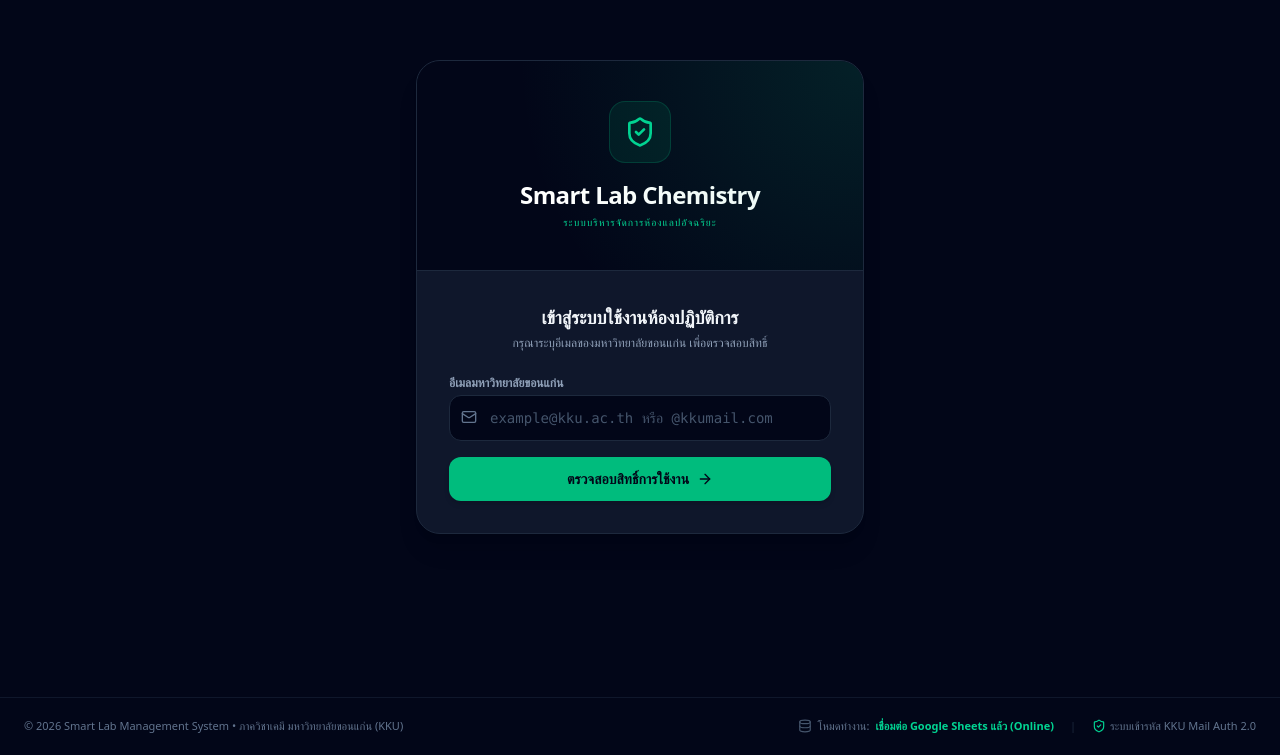
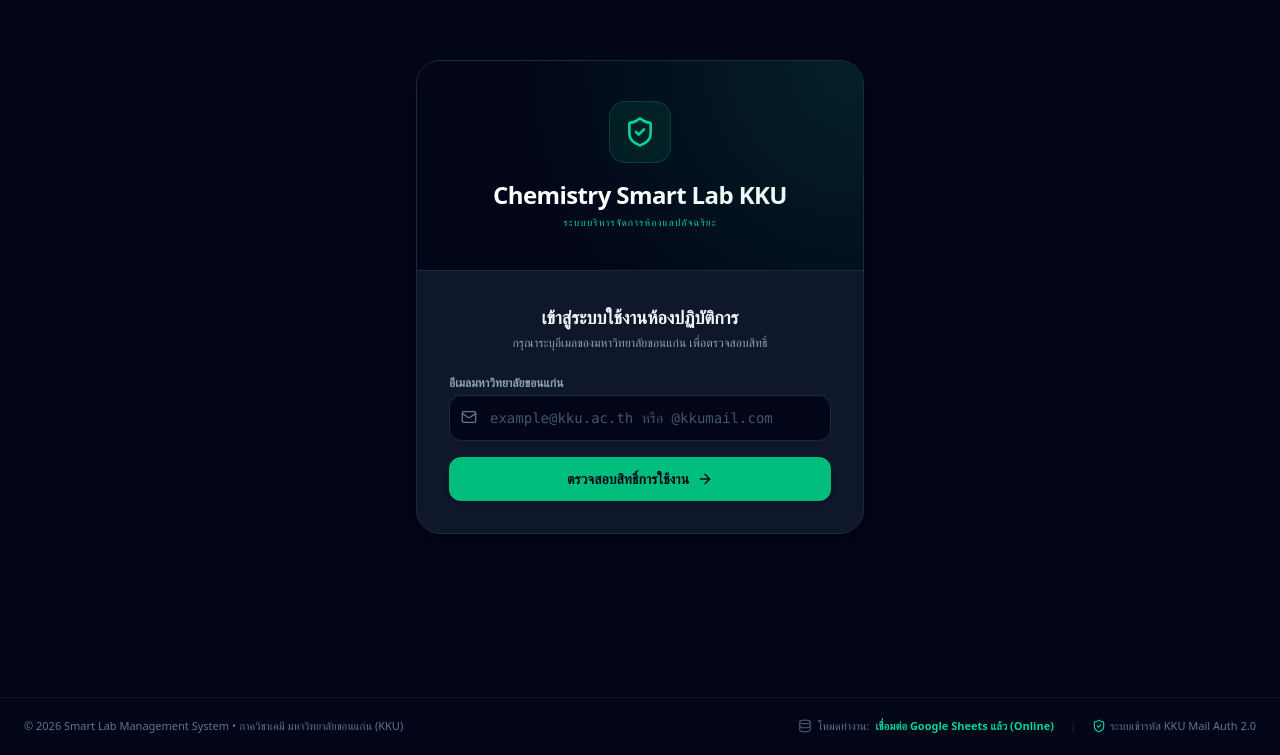
Before and after one commit to adisnokku/Smart-Lab-Management-System, a React (Vite) app: page / in a window 1280 px wide. Shown: the part 103-858 px from the top of the page. Built offline with nearby package versions, Linux system fonts and the light colour scheme.

Commit message:
Update header text for Login component

```diff
--- a/src/components/Login.tsx
+++ b/src/components/Login.tsx
@@ -191,7 +191,7 @@
           >
             <ShieldCheck className="w-8 h-8 text-emerald-400" />
           </motion.div>
-          <h1 className="text-2xl font-bold tracking-tight">Smart Lab Chemistry</h1>
+          <h1 className="text-2xl font-bold tracking-tight">Chemistry Smart Lab KKU</h1>
           <p className="text-emerald-400 text-[10px] mt-1 font-medium tracking-widest uppercase">ระบบบริหารจัดการห้องแลปอัจฉริยะ</p>
         </div>
 
```
